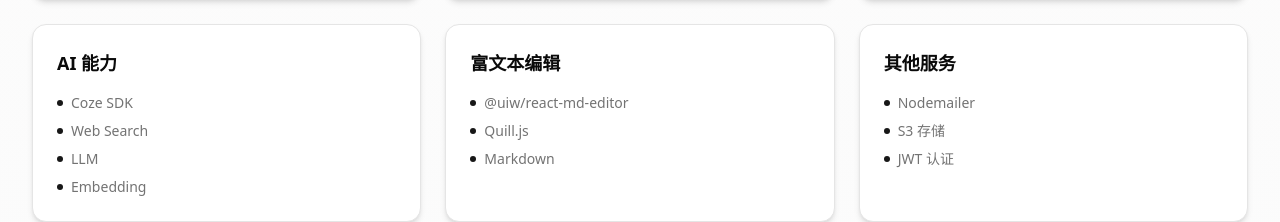
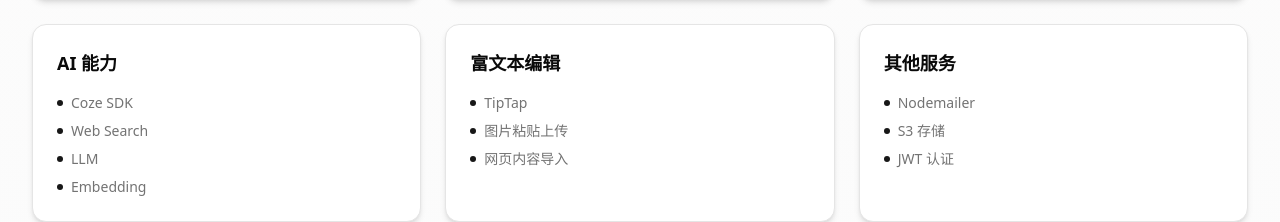
Before and after one commit to ThinkinLiu/ant-ai-nav, a Next.js app: page /about in a window 1280 px wide. Shown: the part 2733-2955 px from the top of the page. Built offline with nearby package versions, Linux system fonts and the light colour scheme; no server answers; the database is empty.

Commit message:
docs: 更新富文本编辑器为 TipTap

```diff
--- a/public/article.md
+++ b/public/article.md
@@ -233,12 +233,16 @@
 
 ### 富文本编辑器
 
-项目集成多个富文本编辑器：
+项目使用 **TipTap** 作为统一的富文本编辑器：
 
-- **@uiw/react-md-editor** - Markdown 编辑器（带实时预览）
-- **Quill.js** - WYSIWYG 编辑器
-  - 支持从微信、百度等网站直接复制图文粘贴
-  - 自动保留格式
+- **TipTap** - 现代化、功能丰富的富文本编辑器
+  - 支持加粗、斜体、删除线、行内代码
+  - 支持标题（H1、H2、H3）
+  - 支持有序列表、无序列表、任务列表
+  - 支持引用和代码块
+  - 支持添加链接
+  - 支持插入图片（支持粘贴、拖拽上传）
+  - 支持从网页粘贴内容（自动清理外部样式，保留基本格式）
 
 ---
 
--- a/src/app/about/page.tsx
+++ b/src/app/about/page.tsx
@@ -193,7 +193,7 @@ export default function AboutPage() {
             />
             <TechCard
               title="富文本编辑"
-              items={['@uiw/react-md-editor', 'Quill.js', 'Markdown']}
+              items={['TipTap', '图片粘贴上传', '网页内容导入']}
             />
             <TechCard
               title="其他服务"
```
